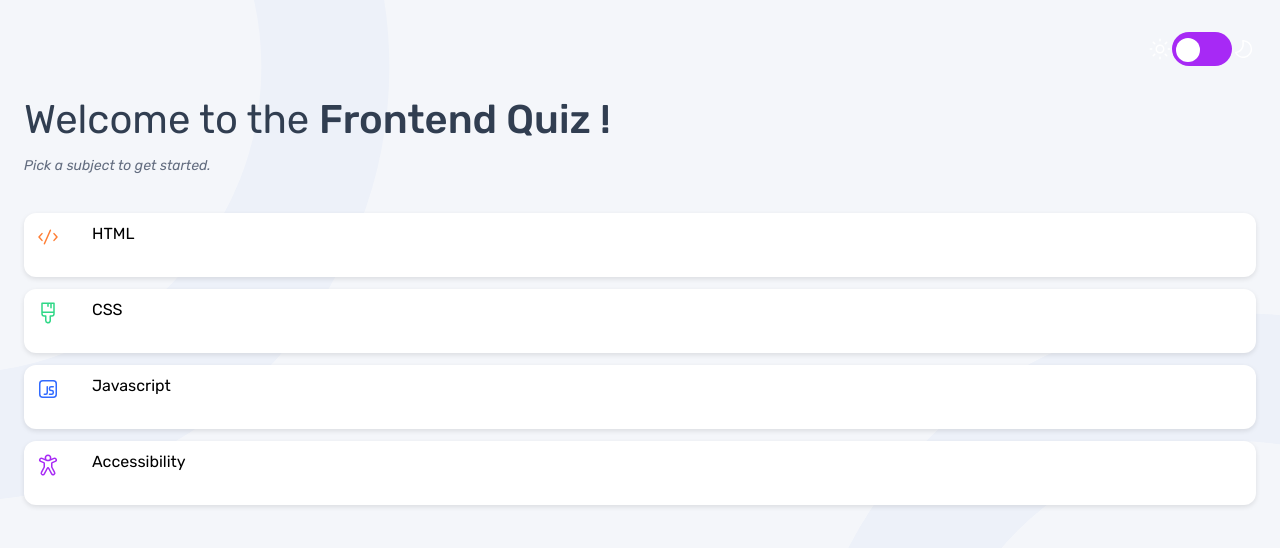
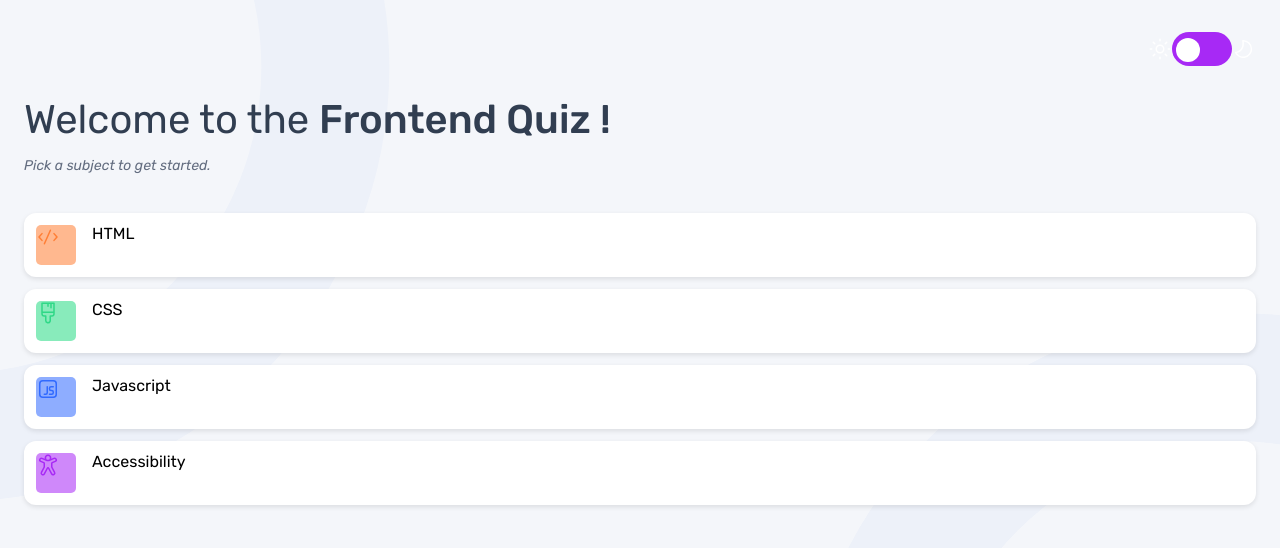
Before and after one commit to mayor-creator/frontend_quiz_app, a React (Vite) app: page / in a window 1280 px wide. Shown: the top 548 px of the page. Built offline with nearby package versions, Linux system fonts and the light colour scheme.

Commit message:
Update QuizStartMenu button styles; add background colors for HTML, CSS, JS, and accessibility icons

```diff
--- a/src/assets/component/QuizMenu/QuizStartMenu.jsx
+++ b/src/assets/component/QuizMenu/QuizStartMenu.jsx
@@ -28,7 +28,7 @@ export function QuizStartMenu() {
         <div className={styles.buttonContainer}>
           <div>
             <QuizButton className={styles.btn}>
-              <div className={styles.imgBox}>
+              <div className={`${styles.imgBox} ${styles.html}`}>
                 <img src={htmlIcon} alt="html icon" width={24} height={24} />
               </div>
               <div>
@@ -38,7 +38,7 @@ export function QuizStartMenu() {
           </div>
           <div>
             <QuizButton className={styles.btn}>
-              <div className={styles.imgBox}>
+              <div className={`${styles.imgBox} ${styles.css}`}>
                 <img src={cssIcon} alt="css icon" width={24} height={24} />
               </div>
               <div>
@@ -48,7 +48,7 @@ export function QuizStartMenu() {
           </div>
           <div>
             <QuizButton className={styles.btn}>
-              <div className={styles.imgBox}>
+              <div className={`${styles.imgBox} ${styles.js}`}>
                 <img
                   src={jsIcon}
                   alt="javascript icon"
@@ -63,7 +63,7 @@ export function QuizStartMenu() {
           </div>
           <div>
             <QuizButton className={styles.btn}>
-              <div className={styles.imgBox}>
+              <div className={`${styles.imgBox} ${styles.accessibility}`}>
                 <img
                   src={accessibilityIcon}
                   alt="accessibility icon"
--- a/src/assets/component/QuizMenu/QuizStartMenu.module.css
+++ b/src/assets/component/QuizMenu/QuizStartMenu.module.css
@@ -40,8 +40,25 @@
 }
 
 .imgBox {
+  border-radius: 5px;
   width: 2.5rem;
   height: 2.5rem;
+}
+
+.html {
+  background-color: #ffb88f;
+}
+
+.css {
+  background-color: #88ebbb;
+}
+
+.js {
+  background-color: #8eadff;
+}
+
+.accessibility {
+  background-color: #cf88fa;
 }
 
 [data-theme="dark"] {
@@ -51,4 +68,7 @@
   .subjectText {
     color: var(--color-light-bluish);
   }
+  .btn {
+    background-color: #3b4d66;
+  }
 }
```
